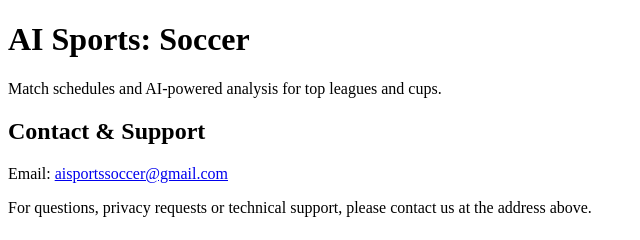
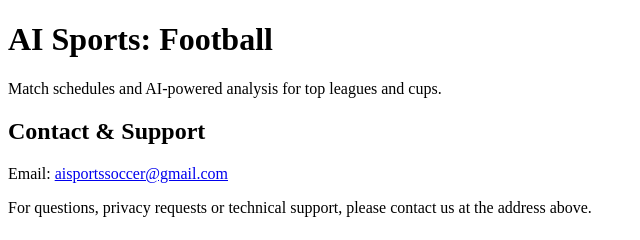
Before and after one commit to JAsenjo/jasenjo.github.io, a plain HTML site: page football/aifootball.html in a window 1280 px wide. Shown: the full height of the page, 0-640 px from the left. Drawn offline with Linux system fonts and the light colour scheme.

Commit message:
Update and rename aisoccer.html to football/aifootball.html

```diff
--- a/aisoccer.html
+++ b/football/aifootball.html
@@ -3,10 +3,10 @@
 <head>
   <meta charset="UTF-8">
   <meta name="viewport" content="width=device-width, initial-scale=1.0">
-  <title>AI Sports: Soccer</title>
+  <title>AI Sports: Football</title>
 </head>
 <body>
-  <h1>AI Sports: Soccer</h1>
+  <h1>AI Sports: Football</h1>
   <p>Match schedules and AI-powered analysis for top leagues and cups.</p>
   <h2>Contact &amp; Support</h2>
   <p>Email: <a href="mailto:aisportssoccer@gmail.com">aisportssoccer@gmail.com</a></p>
```
